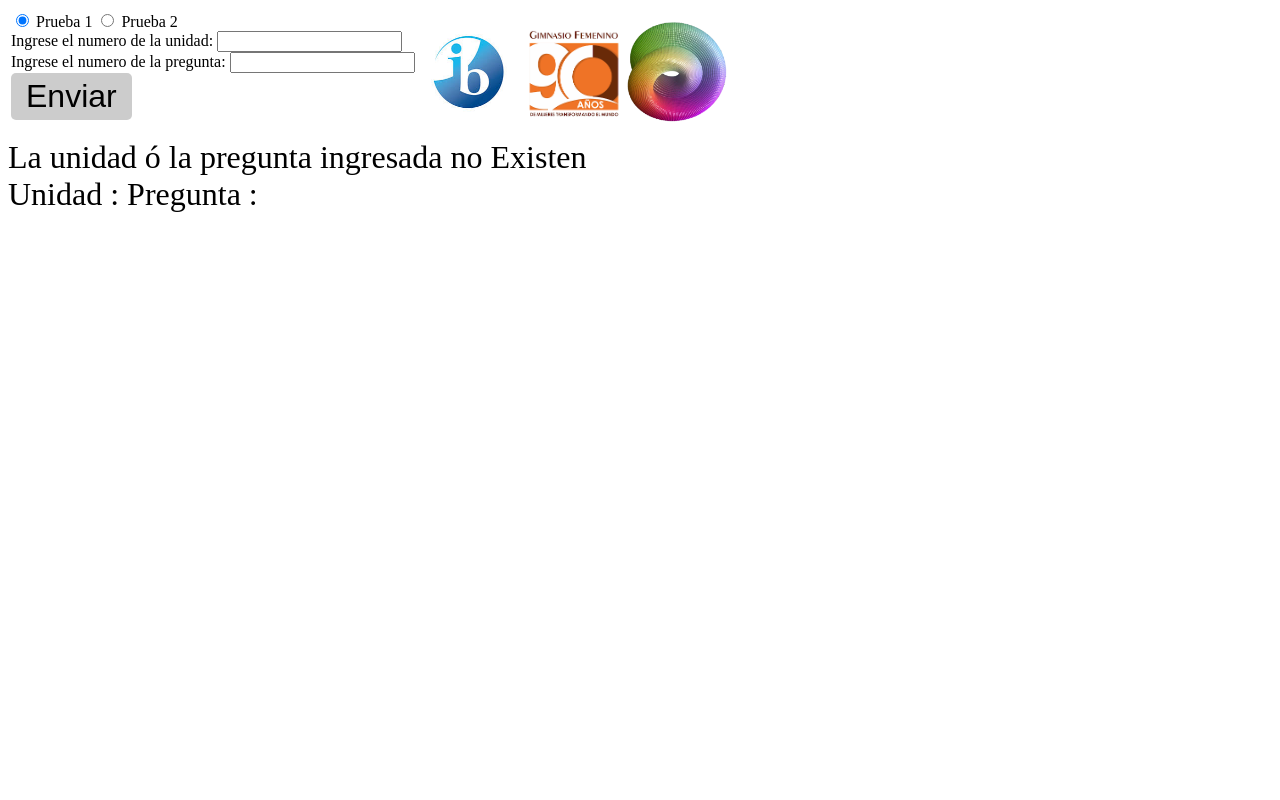
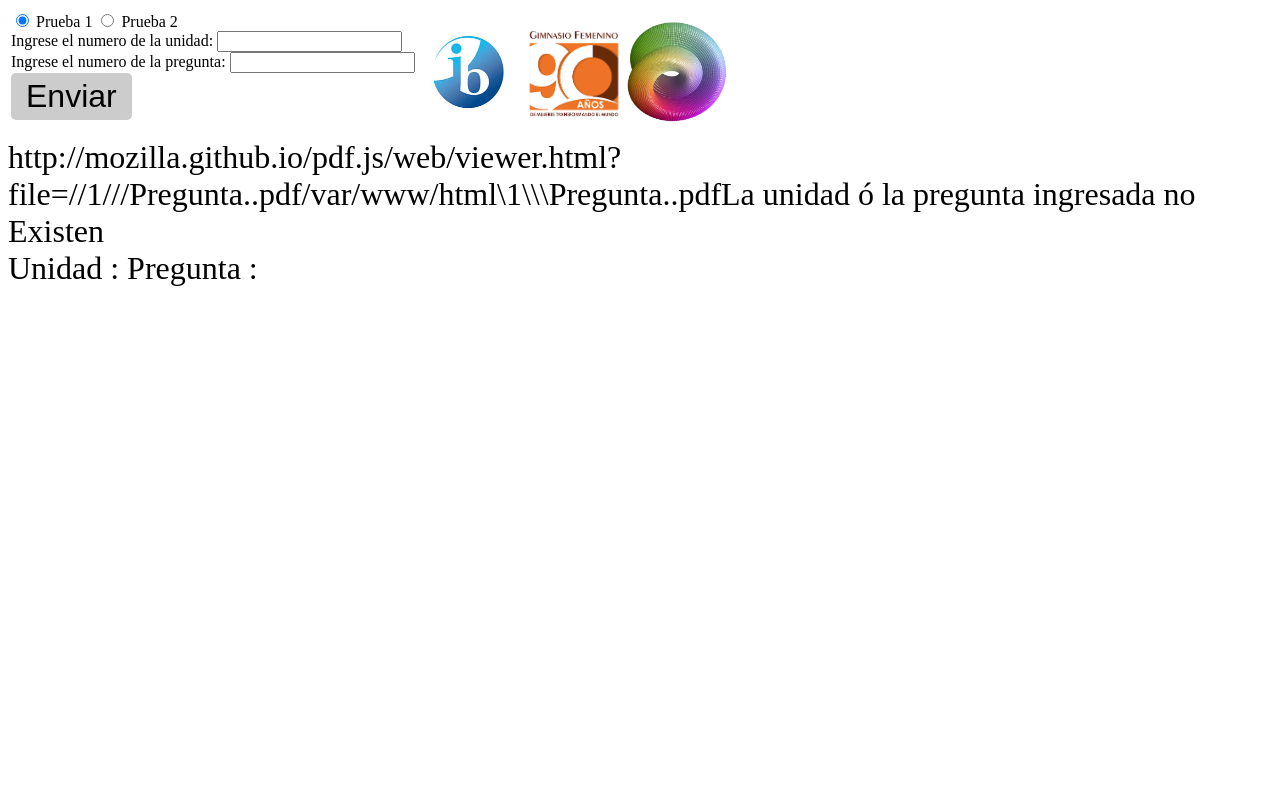
Before and after one commit to ccasllo/concurso, a PHP site: page /Pregunta.php?PRUEBA=1 in a window 1280 px wide. Run offline with PHP 8.4, Linux system fonts and the light colour scheme; data that the repository does not hold is empty.

Commit message:
Update Pregunta.php

```diff
--- a/Pregunta.php
+++ b/Pregunta.php
@@ -74,6 +74,8 @@ $pre=utf8_encode ($directorio2);
 $pdf="http://mozilla.github.io/pdf.js/web/viewer.html?file=//".$pru."/".$directorio."/"."$pre"."/Pregunta".$unidad.".".$pregunta.".pdf";
 $file=$home."\\".$directorio."\\"."$pre"."\\Pregunta".$unidad.".".$pregunta.".pdf";
 
+echo $pdf ;
+echo $file;
 
 // mostrando el pdf
 if ((file_exists($file)))
```
